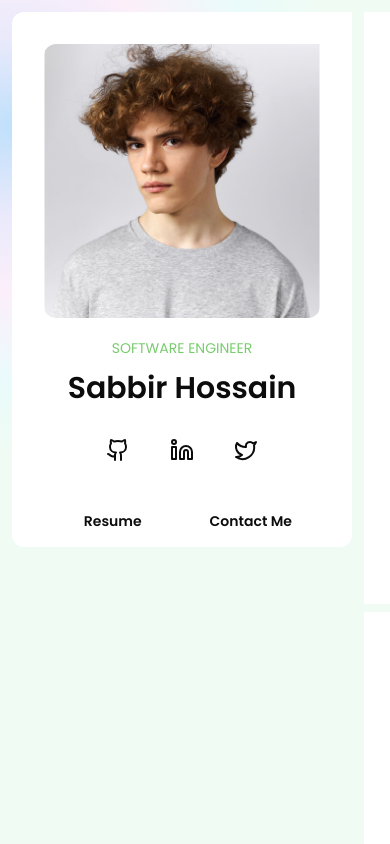
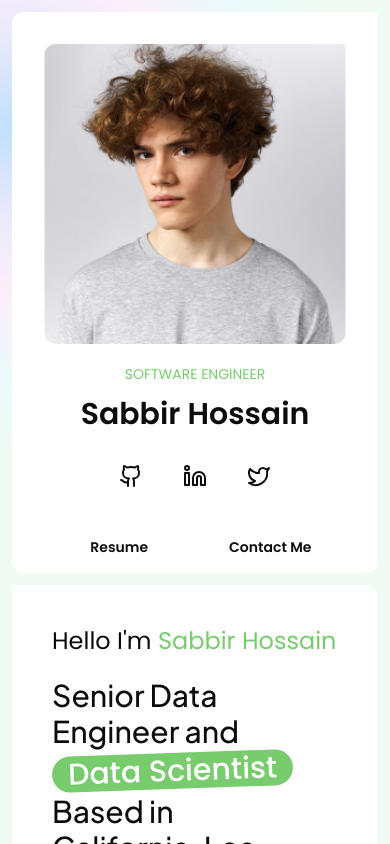
Before and after one commit to oxsabbir/dev-portfolio, a Next.js app: page / in a window 390 px wide. Built offline with nearby package versions, Linux system fonts and the light colour scheme.

Commit message:
fix responsive issue

```diff
--- a/app/components/hero.jsx
+++ b/app/components/hero.jsx
@@ -1,13 +1,13 @@
 export default function Hero() {
   return (
     <>
-      <div className="md:p-14 px-10 rounded-tr-xl bg-background">
+      <div className="md:p-14 px-10 py-10 rounded-tr-xl bg-background  bg-primaryGradient">
         <h4 className="text-2xl font-poppins">
           Hello I'm <span className="text-secondery">Sabbir Hossain</span>
         </h4>
-        <div className=" py-5">
-          <h2 className="font-plusJakarta text-5xl leading-tight font-medium">
-            Senior Data Engineer and <br />{" "}
+        <div className="py-5">
+          <h2 className="font-plusJakarta lg:text-5xl text-3xl leading-9 lg:leading-tight font-medium">
+            Senior Data Engineer and <br className="hidden lg:block" />{" "}
             <span className="px-4 my-1 -rotate-2 font-poppins inline-block rounded-[50px] font-medium bg-secondery text-background">
               Data Scientist
             </span>{" "}
@@ -19,7 +19,7 @@ export default function Hero() {
           solution designer, and data architect. Strong engineering background
           combined with closely working with business customers.
         </p>
-        <div className="pt-8 flex items-start justify-between">
+        <div className="pt-8 flex lg:flex-row flex-wrap  gap-4 items-center justify-between">
           <div className=" flex items-center gap-4">
             <h3 className="font-plusJakarta text-6xl">20</h3>
 
--- a/app/components/profile-card.jsx
+++ b/app/components/profile-card.jsx
@@ -12,8 +12,9 @@ export default function ProfileCard() {
             src={profileImage}
             width={280}
             height={280}
+            quality={100}
             alt="profile-image"
-            className=" rounded-xl rounded-tr-none"
+            className=" rounded-xl w-auto max-h-[340px] object-cover rounded-tr-none"
           />
 
           <div className=" flex flex-col items-center gap-3 ">
--- a/app/layout.tsx
+++ b/app/layout.tsx
@@ -34,7 +34,7 @@ export default function RootLayout({
       >
         <div className=" bodyGradient overflow-auto h-screen">
           <div className=" max-w-screen-xxl m-auto p-3">
-            <div className=" flex gap-3 justify-between ">
+            <div className=" flex md:flex-row flex-col  gap-3 justify-between ">
               <div className="min-w-[340px]">
                 <ProfileCard />
               </div>
```
